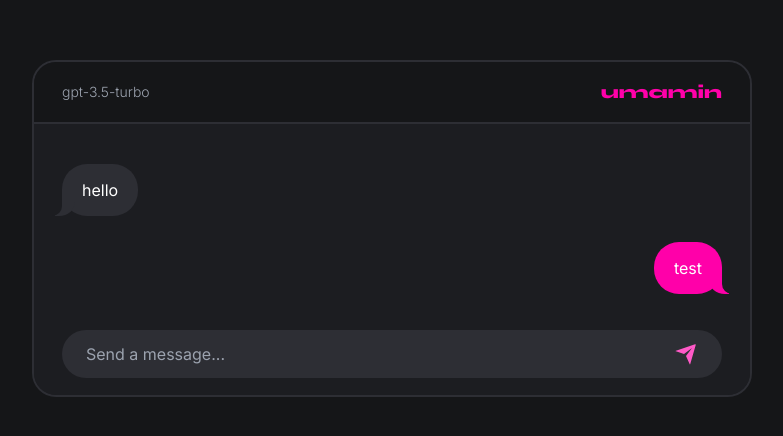
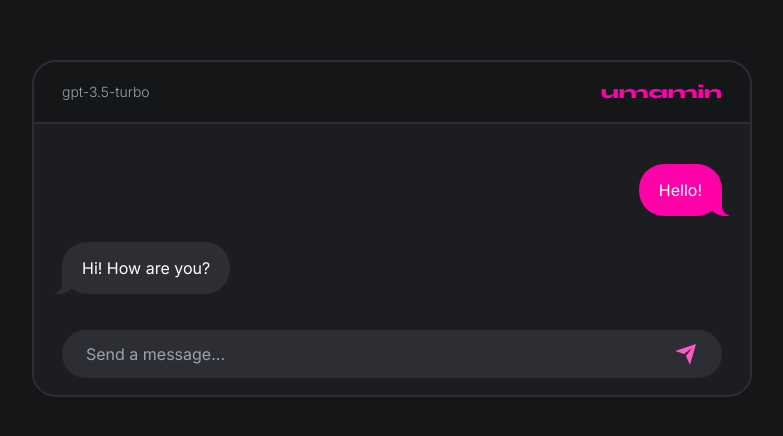
Before and after one commit to joshxfi/chatbot-umamin, a React (Vite) app in the folder client/: page / in a window 1280 px wide. Shown: the part 172-608 px from the top of the page, without its empty margins (248-1031 px from the left). Built offline with nearby package versions, Linux system fonts and the light colour scheme.

Commit message:
feat: add mutation for response

```diff
--- a/client/src/App.tsx
+++ b/client/src/App.tsx
@@ -1,18 +1,77 @@
 import { useState } from "react";
+import { gql, useMutation } from "@apollo/client";
 import { RiSendPlaneFill } from "react-icons/ri";
 import { Chat } from "./components/Chat";
 
+interface ChatLog {
+  type: "user" | "bot";
+  message: string;
+}
+
+const GET_RESPONSE = gql`
+  mutation GetResponse($prompt: String!) {
+    getResponse(prompt: $prompt) {
+      response
+    }
+  }
+`;
+
 const App = () => {
-  const [message, setMessage] = useState("");
+  const [prompt, setPrompt] = useState("");
+  const [chatLog, setChatLog] = useState<ChatLog[]>([
+    {
+      type: "user",
+      message: "Hello!",
+    },
+    {
+      type: "bot",
+      message: "Hi! How are you?",
+    },
+  ]);
+
+  const [getResponse] = useMutation(GET_RESPONSE);
+
+  const handleSubmit: React.FormEventHandler = (e) => {
+    e.preventDefault();
+
+    if (chatLog[chatLog.length - 1].type === "user") {
+      return;
+    }
+
+    setChatLog([
+      ...chatLog,
+      {
+        type: "user",
+        message: prompt,
+      },
+    ]);
+
+    getResponse({
+      variables: { prompt },
+      onCompleted: (data) => {
+        setChatLog([
+          ...chatLog,
+          {
+            type: "user",
+            message: prompt,
+          },
+          {
+            type: "bot",
+            message: data.getResponse.response,
+          },
+        ]);
+      },
+    });
+
+    setPrompt("");
+  };
 
   return (
     <section className="grid place-items-center w-[90%] mx-auto min-h-screen">
       <div className="border-secondary-100 bg-secondary-200 w-full overflow-hidden rounded-3xl border-2 md:w-[720px]">
         {/* Top */}
         <div className="bg-secondary-300 border-secondary-100 flex items-center justify-between border-b-2 px-7 py-4">
-          <p className="font-light text-sm text-gray-400">
-            gpt-3.5-turbo
-          </p>
+          <p className="font-light text-sm text-gray-400">gpt-3.5-turbo</p>
 
           <h3 className="font-syne font-extrabold text-primary-200 text-center text-lg">
             umamin
@@ -21,18 +80,21 @@ const App = () => {
 
         {/* Message */}
         <div className="flex min-h-[170px] flex-col justify-between space-y-5 px-5 pt-10 sm:space-y-0 sm:px-7 md:mb-4">
-          <Chat type="receiver" content="hello" />
-
-          <Chat type="sender" content="test" />
+          {chatLog.map((c) => (
+            <Chat type={c.type} content={c.message} />
+          ))}
         </div>
 
         {/* Send Message */}
-        <form className="bg-secondary-200 items-center py-5 px-4 h-[85px] mt-4 md:px-7">
+        <form
+          onSubmit={handleSubmit}
+          className="bg-secondary-200 items-center py-5 px-4 h-[85px] mt-4 md:px-7"
+        >
           <div className="flex rounded-full items-center text-white bg-secondary-100 px-6 py-3">
             <input
               required
-              value={message}
-              onChange={(e) => setMessage(e.target.value)}
+              value={prompt}
+              onChange={(e) => setPrompt(e.target.value)}
               minLength={2}
               maxLength={200}
               type="text"
--- a/client/src/components/Chat.tsx
+++ b/client/src/components/Chat.tsx
@@ -1,5 +1,5 @@
 interface Props {
-  type: "sender" | "receiver";
+  type: "user" | "bot";
   content: string;
 }
 
@@ -7,7 +7,7 @@ export const Chat = ({ type, content }: Props) => {
   return (
     <p
       className={`${
-        type === "sender"
+        type === "user"
           ? "after:bg-secondary-200 self-end bg-primary-200 before:bg-primary-200 chat-p send"
           : "after:bg-secondary-200 bg-secondary-100 before:bg-secondary-100 self-start chat-p receive"
       } inline-block max-w-[255px] px-5 py-4 text-base text-white`}
```
Also changed, not shown: 1 other file (tests, documents, lock files or other folders).
